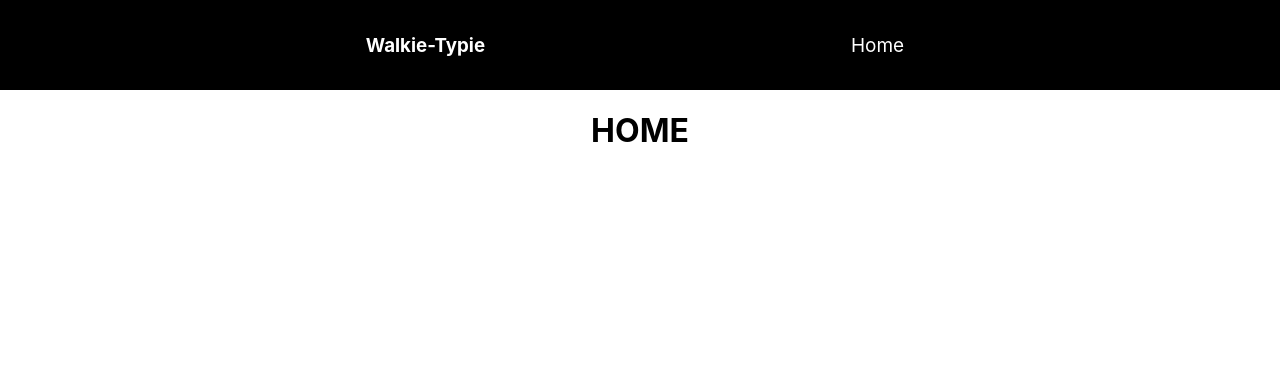
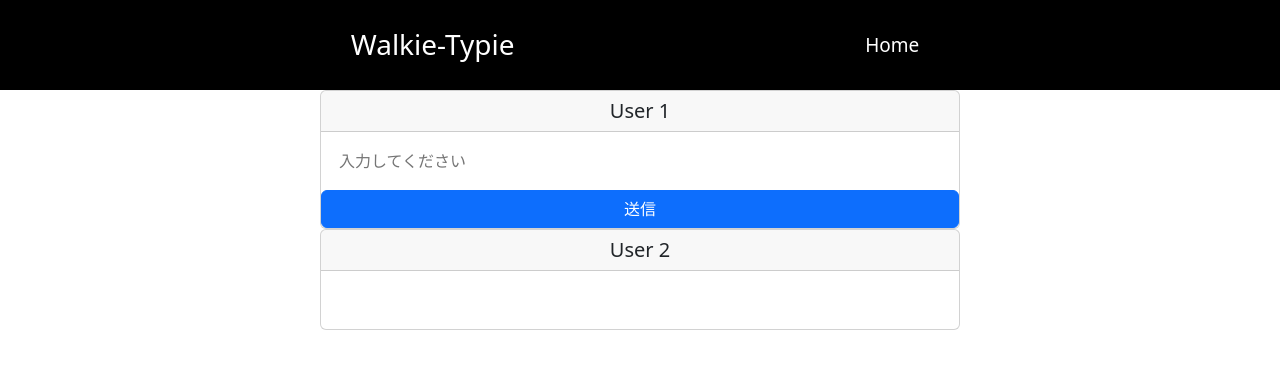
Before and after one commit to ViniciusBrJp/Real-Time-Communication, a React (Create React App) app: page / in a window 1280 px wide. Shown: the top 368 px of the page. Built offline with nearby package versions, Linux system fonts and the light colour scheme; no server answers.

Commit message:
websocket test

```diff
--- a/db.json
+++ /dev/null
@@ -1,29 +0,0 @@
-{
-    "Member": [
-      {
-        "id": 1,
-        "name": "Tanaka",
-        "age": 12
-      },
-      {
-        "id": 2,
-        "name": "Nakanishi",
-        "age": 24
-      },
-      {
-        "id": 3,
-        "name": "Akiyama",
-        "age": 45
-      },
-      {
-        "id": 4,
-        "name": "Takayama",
-        "age": 22
-      },
-      {
-        "id": 5,
-        "name": "Nishi",
-        "age": 8
-      }
-    ]
-  }
--- a/package.json
+++ b/package.json
@@ -10,10 +10,13 @@
     "@types/node": "^16.18.50",
     "@types/react": "^18.2.21",
     "@types/react-dom": "^18.2.7",
+    "bootstrap": "^5.3.2",
     "react": "^18.2.0",
+    "react-bootstrap": "^2.9.0",
     "react-dom": "^18.2.0",
     "react-router-dom": "^6.16.0",
     "react-scripts": "5.0.1",
+    "reconnecting-websocket": "^4.4.0",
     "typescript": "^4.9.5",
     "web-vitals": "^2.1.4"
   },
--- a/src/App.css
+++ b/src/App.css
@@ -54,3 +54,33 @@ nav ul li a:hover {
 .RoomList {
   text-align: center;
 }
+
+.btn-flat {
+  background-color: purple;
+}
+.UserCardContainer {
+  height: 20vh;
+
+  flex-direction: column;
+}
+.UserCard {
+  transform: translate(50%,0);
+  width: 50%;
+  height: 50%;
+}
+
+.UserCardHeader {
+  display: flex;
+  width: 100%;
+  justify-content: center;
+}
+
+.UserCardBody {
+  display: flex;
+  justify-content: left;
+}
+
+.UserCardInput {
+  border: none;
+  outline: none;
+}
--- a/src/App.tsx
+++ b/src/App.tsx
@@ -5,6 +5,7 @@ import Header from './components/Header';
 import Home from './components/Home';
 import RoomDetail from './components/RoomDetail';
 import Login from './components/Login';
+import Chat from "./components/Chat";
 
 function App() {
   return (
@@ -12,7 +13,7 @@ function App() {
     <div className="App">
       <Header />
         <Routes>
-          <Route path="/" element={<Home />} />
+          <Route path="/" element={<Chat />} />
           <Route path="/room/:id" element={<RoomDetail />} />
           <Route path="/room/login/:id" element={<Login />} />
         </Routes>
--- /dev/null
+++ b/src/components/Chat.tsx
@@ -0,0 +1,68 @@
+import React, { useEffect, useState } from 'react'
+import 'bootstrap/dist/css/bootstrap.min.css';
+import { Button, Card } from 'react-bootstrap';
+
+const Chat = () => {
+  const [message, setMessage] = useState<string>("");
+  const [inputMessage, setInputMessage] = useState<string>("");
+
+  useEffect(() => {
+    const socket = new WebSocket("ws://localhost:3100");
+
+    socket.addEventListener("message", (event) => {
+      setMessage(event.data);
+    })
+
+    return () => {
+      socket.close();
+    };
+  },[]);
+
+  const handleSendMessage = () => {
+    const socket = new WebSocket("ws://localhost:8080");
+    socket.addEventListener("open", () => {
+      socket.send(inputMessage);
+    });
+    socket.addEventListener("message", (event) => {
+      setMessage(event.data);
+    });
+  }
+  return (
+    <>
+    <div className="UserCardContainer">
+      <Card className="UserCard">
+        <Card.Header as="h5" className="UserCardHeader" >User 1</Card.Header>
+        <Card.Body className="UserCardBody">
+          <Card.Text>
+            <input
+              type="text"
+              placeholder="入力してください"
+              className="UserCardInput"
+              value={inputMessage}
+              onChange={(e) => setInputMessage(e.target.value)}
+            />
+
+          </Card.Text>
+        </Card.Body>
+        <Button onClick={handleSendMessage}>送信</Button>
+      </Card>
+      <Card className="UserCard">
+        <Card.Header as="h5" className="UserCardHeader">User 2</Card.Header>
+        <Card.Body className="UserCardBody">
+          <Card.Text>
+          <input
+            type="text"
+            className="UserCardInput"
+            value={message}
+            readOnly
+            />
+          </Card.Text>
+        </Card.Body>
+      </Card>
+
+    </div>
+    </>
+  )
+}
+
+export default Chat
--- a/src/components/Home.tsx
+++ b/src/components/Home.tsx
@@ -1,10 +1,13 @@
-import React, { createContext, useEffect, useState } from 'react'
+import React, { createContext, useEffect, useRef, useState } from 'react'
 import { RoomId } from '../Types/RoomId';
+import ReconnectingWebSocket from 'reconnecting-websocket';
 import RoomList from './RoomList';
 
 export const Data = createContext<RoomId[] | undefined>(undefined);
 
 const Home: React.FC = () => {
+  const [message, setMessage] = useState<string>();
+  const socketRef = useRef<ReconnectingWebSocket>()
   const [data, setData] = useState<RoomId[] | undefined>(undefined);
 
   useEffect(() => {
@@ -17,6 +20,19 @@ const Home: React.FC = () => {
       console.error("Fetching error: ", error);
       alert("error");
     });
+
+    const websocket = new ReconnectingWebSocket('ws://localhost:3100')
+    socketRef.current = websocket
+
+    const onMessage = (event: MessageEvent<string>) => {
+      setMessage(event.data)
+    }
+    websocket.addEventListener('message', onMessage)
+
+    return () => {
+      websocket.close()
+      websocket.removeEventListener('message',onMessage)
+    }
   },[]);
 
     if(data) {
@@ -26,15 +42,37 @@ const Home: React.FC = () => {
             <div className="RoomList">
               <h3 className="RoomListHeader">Room List</h3>
               <Data.Provider value={data}>
-                <RoomList />
+
               </Data.Provider>
             </div>
+            <div>
+              メッセージ: {message}
+            </div>
+            <button
+              type="button"
+              onClick={() => {
+              socketRef.current?.send("あ")
+            }}
+            >
+              送信
+            </button>
         </div>
       )
     } else {
       return (
         <div>
           <h1 className="HomeHeader">HOME</h1>
+          <div>
+              メッセージ: {message}
+            </div>
+            <button
+              type="button"
+              onClick={() => {
+              socketRef.current?.send("あ")
+            }}
+            >
+              送信
+            </button>
         </div>
       )
     }
--- a/src/components/Login.tsx
+++ b/src/components/Login.tsx
@@ -4,28 +4,21 @@ import { useContext } from 'react';
 import { Data } from './Home';
 
 
-type RoomId = {
-  id: number;
-  name: string;
-  password: string;
-  user1: string;
-  user2: string;
-}
-
 
 const Login = () => {
   const data = useContext(Data);
   const { id } = useParams<string>();
+  const apiId = id ? parseInt(id) + 1 : undefined;
   const [passWord, setPassword] = useState("");
   const navigate = useNavigate();
 
-  const pw = (data && id && data[parseInt(id)].password) ? data[parseInt(id)].password : '';
+  const pw = (data && apiId && data[apiId].password) ? data[apiId].password : '';
 
   const handleLogin = () => {
     if(passWord.trim() === pw) {
       console.log("Login");
       localStorage.setItem('token', 'example.token');
-      navigate('/room/' + id)
+      navigate('/room/' + apiId)
     } else {
       console.log('failed');
     }
@@ -36,7 +29,7 @@ const Login = () => {
       <div>
       <h2>パスワードを入力site</h2>
       <h3>API取得できてないから何も入れなくても入れる</h3>
-      <p>{id}</p>
+      <p>{apiId}</p>
               <form>
                   <input
                       type="password"
--- a/src/components/RoomDetail.tsx
+++ b/src/components/RoomDetail.tsx
@@ -1,7 +1,5 @@
 import React, { useEffect, useState } from 'react'
 import { useParams } from 'react-router-dom'
-import { Data } from './Home';
-import { useContext } from 'react';
 import { RoomId } from '../Types/RoomId';
 
 
@@ -9,19 +7,23 @@ const RoomDetail: React.FC = () => {
     const [room, setRoom] = useState<RoomId | undefined>(undefined);
     const { id } = useParams<{ id : string }>();
 
+    const apiId = id ? parseInt(id) + 1: undefined;
+
+
     useEffect(() => {
-        fetch("http://157.7.88.252/api/rooms/${id}")
+        fetch("http://157.7.88.252/api/rooms/1")
         .then((res) => res.json())
         .then((json: RoomId) => {
         console.log("Fetchdata:", json);
         setRoom(json)}  )
-    },[id]);
+    },[apiId]);
 
     if(room) {console.log("RoomDetail:" , room);
     }else { console.log("RoomDetail Failed")}
-    if(room && id) {
+    if(room) {
         return (
             <div>
+                <p>id: {room.id}</p>
                 <p>name: {room.name}</p>
                 <p>password: {room.password}</p>
                 <p>user1: {room.user1}</p>
--- a/src/components/RoomList.tsx
+++ b/src/components/RoomList.tsx
@@ -10,12 +10,14 @@ import { Data } from "./Home";
 const RoomList: React.FC = () => {
     const data = useContext(Data);
 
+    if(data) console.log("RoomList:" , data);
+
     if (Array.isArray(data)) {
       return (
         <div className="roomList">
           {data.map((room, index) => (
             <div key={index}>
-                <Link to={`/room/login/${index}`}>{room.name}</Link>
+                <Link to={`/room/login/${index+1}`}>{room.name}</Link>
             </div>
           ))}
         </div>
```
Also changed, not shown: 1 other file (tests, documents, lock files or other folders).
